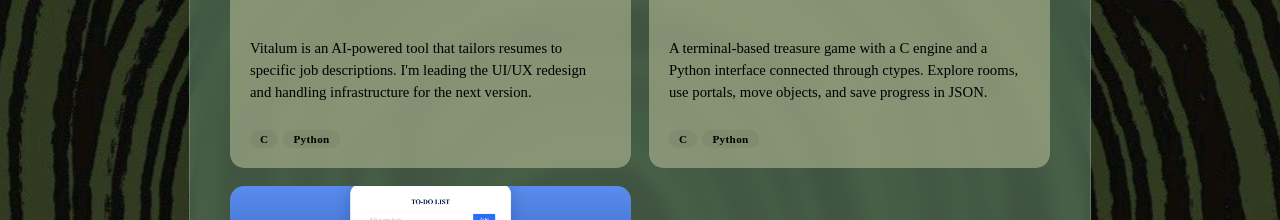
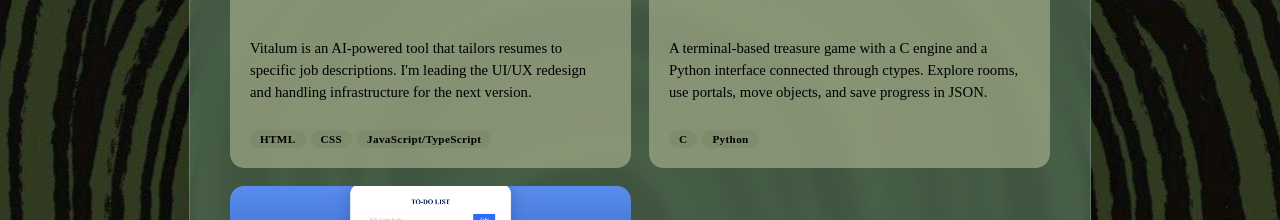
Before and after one commit to 404-CaitlinCR/UpdatedPersonalPortfolio, a React (Vite) app: page / in a window 1280 px wide. Shown: the part 1740-1960 px from the top of the page. Built offline with nearby package versions, Linux system fonts and the light colour scheme.

Commit message:
fixing email link as well as adding in proper languages for vitalum

```diff
--- a/src/App.tsx
+++ b/src/App.tsx
@@ -44,7 +44,7 @@ const TAGLINE = "CS & PSYC @ UofG"
 const SOCIALS = [
   { label: 'linkedin', icon: linkedinImage, href: 'https://www.linkedin.com/in/caitlin-chan-reynolds/' },
   { label: 'github', icon: githubImage, href: 'https://github.com/404-CaitlinCR' },
-  { label: 'instagram', icon: isntaImg, href: 'https://instagram.com/caitlin' },
+  { label: 'instagram', icon: isntaImg, href: 'https://instagram.com/caitlin_chanreynolds' },
 ]
 
 const RESUME_URL = '/CaitlinCR_Resume2026.pdf'
@@ -94,7 +94,7 @@ const PROJECTS = [
       {
     title: 'Vitalum',
     description: "Vitalum is an AI-powered tool that tailors resumes to specific job descriptions. I'm leading the UI/UX redesign and handling infrastructure for the next version.",
-    tags: ['C', 'Python'],
+    tags: ['HTML', 'CSS', 'JavaScript/TypeScript'],
     link: 'https://www.vitalum.ca/',
     image: vitalumImg,
   },
```
